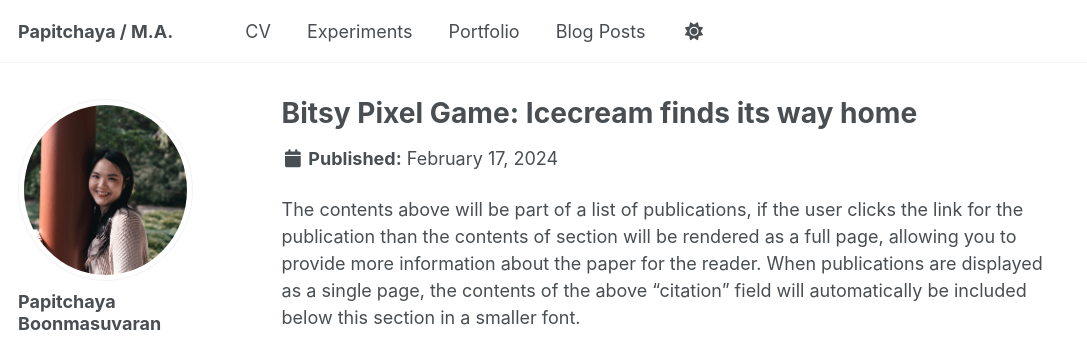
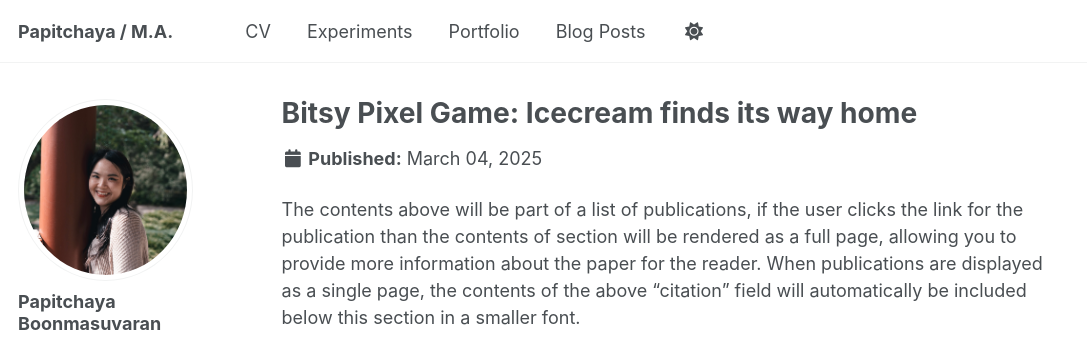
Before and after one commit to 4thpapitch/thedigitalme, a Jekyll site: the page built from _experiments/bitsy.md, in a window 1280 px wide and 1056 px high. Shown: the top 341 px of the window, without its empty margins (0-1087 px from the left). Built offline with Jekyll 4.4.1, drawn with Linux system fonts in a browser that asks for light colours.

Commit message:
Update bitsy.md

```diff
--- a/_experiments/bitsy.md
+++ b/_experiments/bitsy.md
@@ -4,7 +4,7 @@ collection: experiments
 category: manucripts
 permalink: /experiments/bitsy
 excerpt: 'Bitsy Experiment with pixels and blocks'
-date: 2024-02-17
+date: 2025-03-04
 ---
 
 The contents above will be part of a list of publications, if the user clicks the link for the publication than the contents of section will be rendered as a full page, allowing you to provide more information about the paper for the reader. When publications are displayed as a single page, the contents of the above "citation" field will automatically be included below this section in a smaller font.
```
